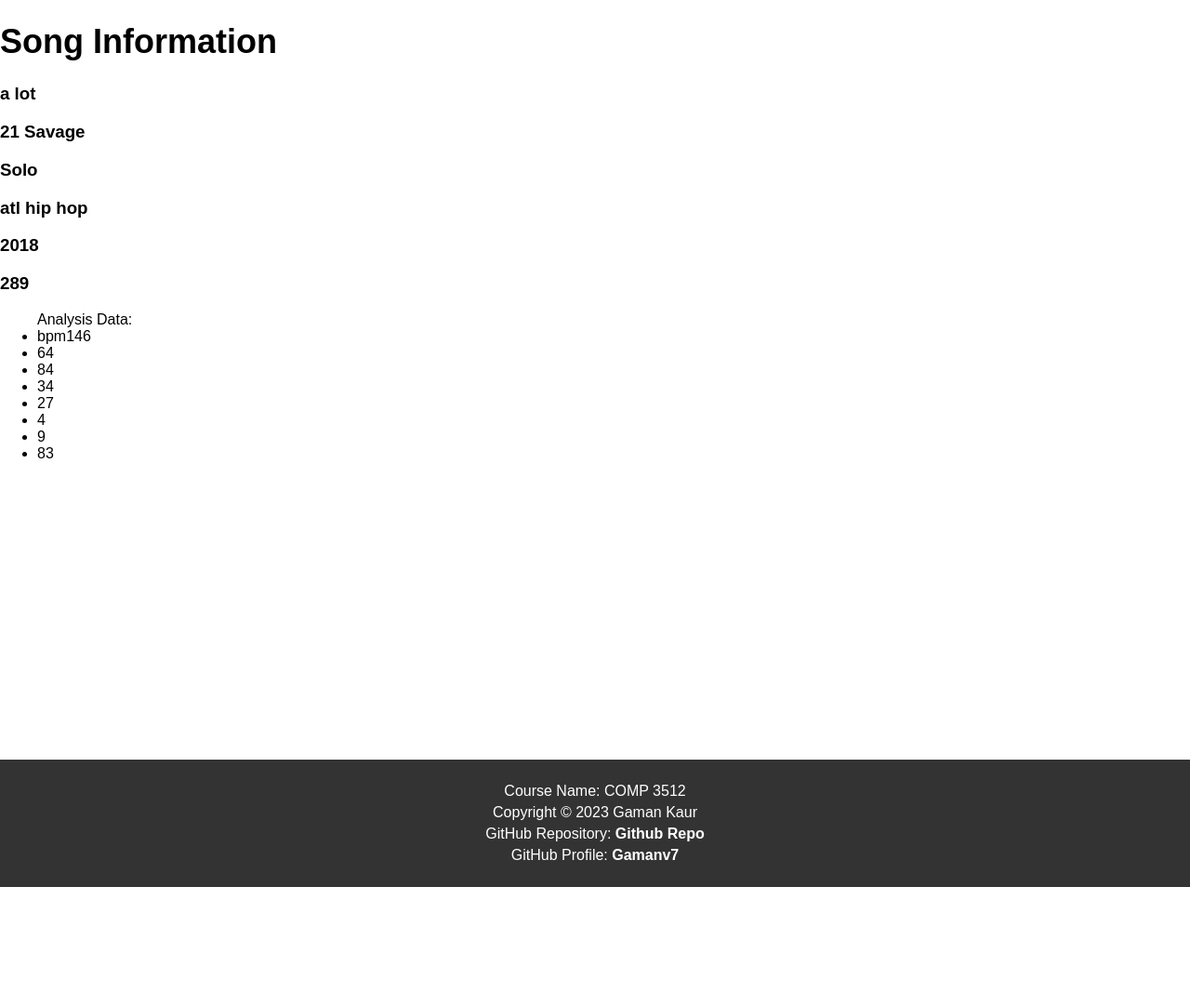
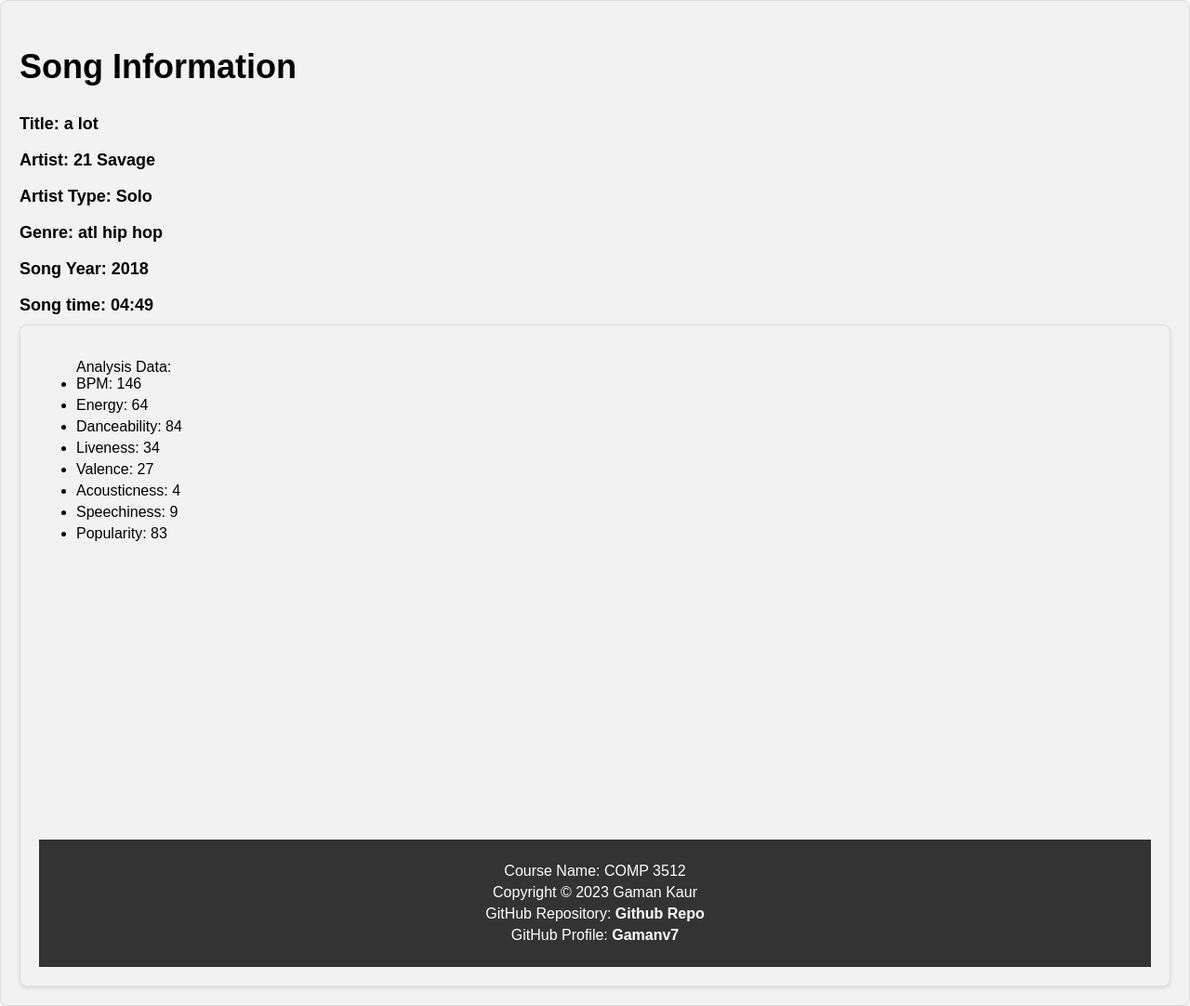
Before and after one commit to gaman7/comp3512a1, a PHP site: page /singleSongs.php?song_id=1001 in a window 1280 px wide. Shown: the part 208-1290 px from the top of the page at 93% size. Before the commit the page ends 1162 px from the top, so only its background shows below. Run offline with PHP 8.4, Linux system fonts and the light colour scheme; data comes from the database, SQL or seed files in the repository.

Commit message:
Update singleSongs.php

```diff
--- a/Comp3512-a1/Comp3512-a1/singleSongs.php
+++ b/Comp3512-a1/Comp3512-a1/singleSongs.php
@@ -34,24 +34,28 @@
         }
         ?>
 
+<section>
+        <h1> Song Information</h1>
+        <h3>Title: <?php echo ($request['title'])?></h3>
+        <h3>Artist: <?php echo ($request['artist_name'])?></h3>
+        <h3>Artist Type: <?php echo ($request['type_name'])?></h3>
+        <h3>Genre: <?php echo ($request['genre_name'])?></h3>
+        <h3>Song Year: <?php echo ($request['year'])?></h3>
+        <?php $songTime = $request['duration'];?>
+        <h3>Song time: <?php echo gmdate("i:s", $songTime)?></h3>
 
-        <h1> Song Information</h1>
-        <h3><?php echo ($request['title'])?></h3>
-        <h3><?php echo ($request['artist_name'])?></h3>
-        <h3><?php echo ($request['type_name'])?></h3>
-        <h3><?php echo ($request['genre_name'])?></h3>
-        <h3><?php echo ($request['year'])?></h3>
-        <h3><?php echo ($request['duration'])?></h3>
+<section>
+
 
         <ul>Analysis Data:
-    <li>bpm<?php echo ($request['bpm'])?></li>
-    <li><?php echo ($request['energy'])?></li>
-    <li><?php echo ($request['danceability'])?></li>
-    <li><?php echo ($request['liveness'])?></li>
-    <li><?php echo ($request['valence'])?></li>
-    <li><?php echo ($request['acousticness'])?></li>
-    <li><?php echo ($request['speechiness'])?></li>
-    <li><?php echo ($request['popularity'])?></li>
+    <li>BPM: <?php echo ($request['bpm'])?></li>
+    <li>Energy: <?php echo ($request['energy'])?></li>
+    <li>Danceability: <?php echo ($request['danceability'])?></li>
+    <li>Liveness: <?php echo ($request['liveness'])?></li>
+    <li>Valence: <?php echo ($request['valence'])?></li>
+    <li>Acousticness: <?php echo ($request['acousticness'])?></li>
+    <li>Speechiness: <?php echo ($request['speechiness'])?></li>
+    <li>Popularity: <?php echo ($request['popularity'])?></li>
 
 </ul>
 
```
